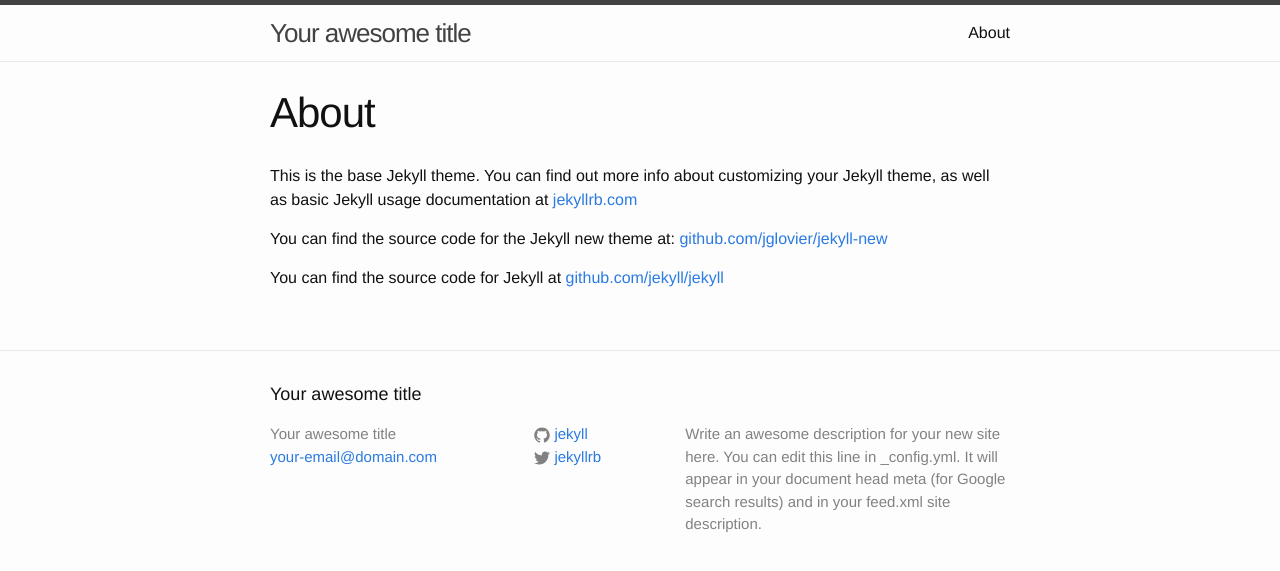
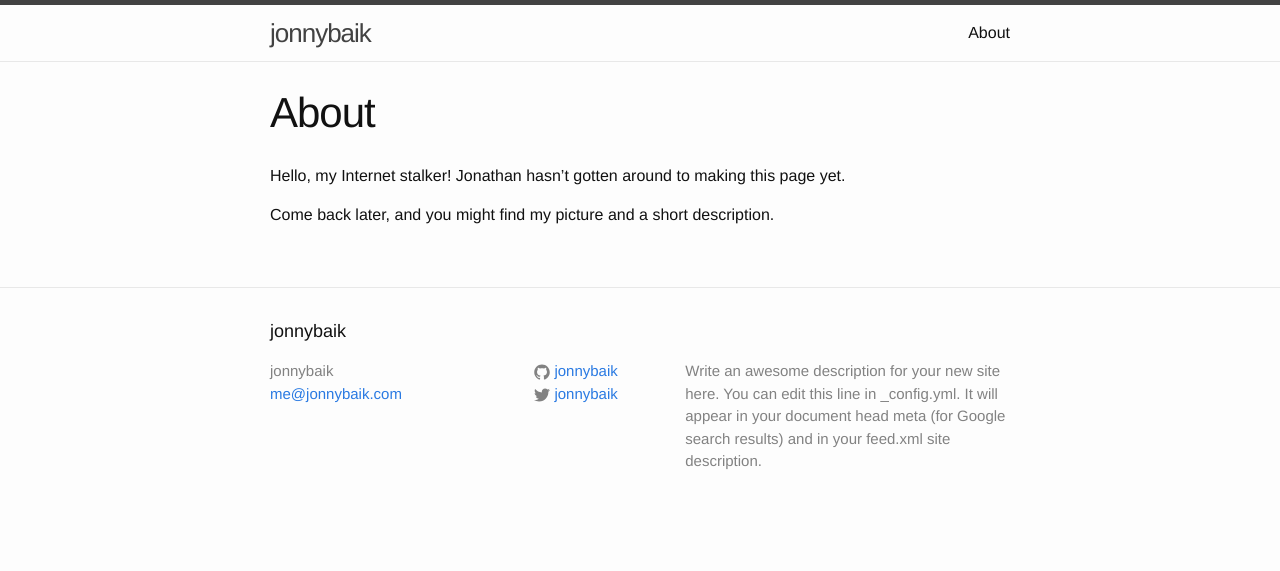
Before and after one commit to jonnybaik/jonnybaik.github.io, a Jekyll site: the page built from about.md, in a window 1280 px wide. Shown: the top 571 px of the page. Built offline with Jekyll 4.4.1, drawn with Linux system fonts in a browser that asks for light colours.

Commit message:
Gave site a name, changed about page from default to placeholder

```diff
--- a/_config.yml
+++ b/_config.yml
@@ -1,14 +1,14 @@
 # Site settings
-title: Your awesome title
-email: your-email@domain.com
+title: jonnybaik
+email: me@jonnybaik.com
 description: > # this means to ignore newlines until "baseurl:"
   Write an awesome description for your new site here. You can edit this
   line in _config.yml. It will appear in your document head meta (for
   Google search results) and in your feed.xml site description.
 baseurl: "" # the subpath of your site, e.g. /blog/
-url: "http://yourdomain.com" # the base hostname & protocol for your site
-twitter_username: jekyllrb
-github_username:  jekyll
+url: "http://jonnybaik.com" # the base hostname & protocol for your site
+twitter_username: jonnybaik
+github_username:  jonnybaik
 
 # Build settings
 markdown: kramdown
--- a/_posts/2015-02-24-hello_world.markdown
+++ b/_posts/2015-02-24-hello_world.markdown
@@ -21,7 +21,7 @@ That being said, why am I even making a blog? If I had to piece together my moti
 
 1. I want to practice putting pen to paper (or fingers to keyboard?). I think that it will be good to spend some time writing something once or twice a week to practice the process of formulating thoughts into words. I am not much of a wordsmith, but as the saying goes, practice makes perfect, or something like that.
 2. I am looking for a reason to dive into programming projects. By starting this blog, I will guilt myself into actively working on a project in my free time, lest I disappoint myself and my many Internet fans. I am an `R` enthusiast with experience in some other languages, such as Python and Java. I have an inkling of an idea that may become my first project to share with the world.
-3. I am thinking of increasing my online presence. I want to put some work on expanding my online social network and engaging others via social networks like Twitter, LinkedIn, Facebook, etc. And what better way is there to entice people to befriend me than to lead those that will inevitably stalk me on the Internet to my website?
+3. I am thinking of increasing my online presence. I want to put some work into expanding my online social network and engaging others via social networking hubs like Twitter, LinkedIn, Facebook, etc. And what better way is there to entice people to befriend me than to lead those that will inevitably stalk me on the Internet to my website?
 
 ### To Do
 
--- a/about.md
+++ b/about.md
@@ -4,8 +4,6 @@ title: About
 permalink: /about/
 ---
 
-This is the base Jekyll theme. You can find out more info about customizing your Jekyll theme, as well as basic Jekyll usage documentation at [jekyllrb.com](http://jekyllrb.com/)
+Hello, my Internet stalker! Jonathan hasn't gotten around to making this page yet.
 
-You can find the source code for the Jekyll new theme at: [github.com/jglovier/jekyll-new](https://github.com/jglovier/jekyll-new)
-
-You can find the source code for Jekyll at [github.com/jekyll/jekyll](https://github.com/jekyll/jekyll)
+Come back later, and you might find my picture and a short description.
```
